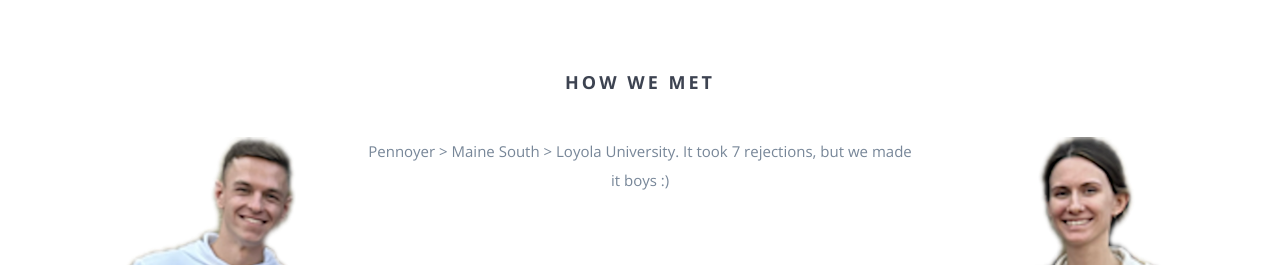
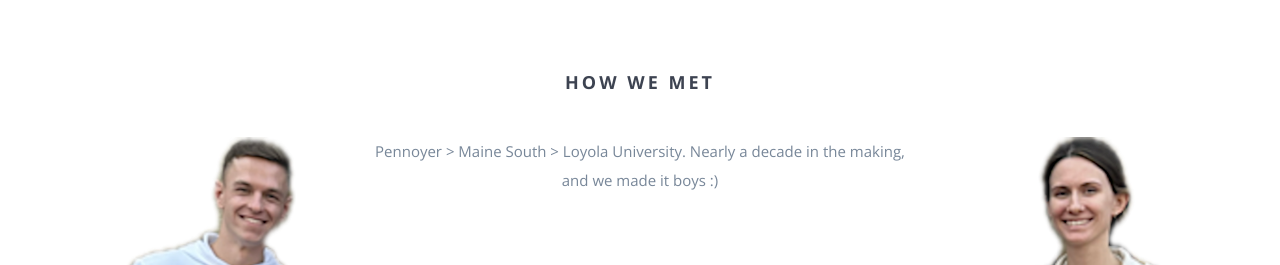
Before and after one commit to DavidGubala/wedding-website, a website: page index.html in a window 1280 px wide. Shown: the part 940-1205 px from the top of the page. Drawn offline with nearby package versions, Linux system fonts and the light colour scheme; some packages are replaced by stand-ins of ours.

Commit message:
update some text

```diff
--- a/index.html
+++ b/index.html
@@ -132,7 +132,7 @@
             <div class="col-md-3 hidden-sm hidden-xs"><img src="img/just_dave.png" class="wp1"></div>
             <div class="col-md-6">
                 <p>
-                    Pennoyer > Maine South > Loyola University. It took 7 rejections, but we made it boys :)
+                    Pennoyer > Maine South > Loyola University. Nearly a decade in the making, and we made it boys :)
                 </p>
             </div>
             <div class="col-md-3 hidden-sm hidden-xs"><img src="img/just_karol.png" class="wp2"></div>
```
